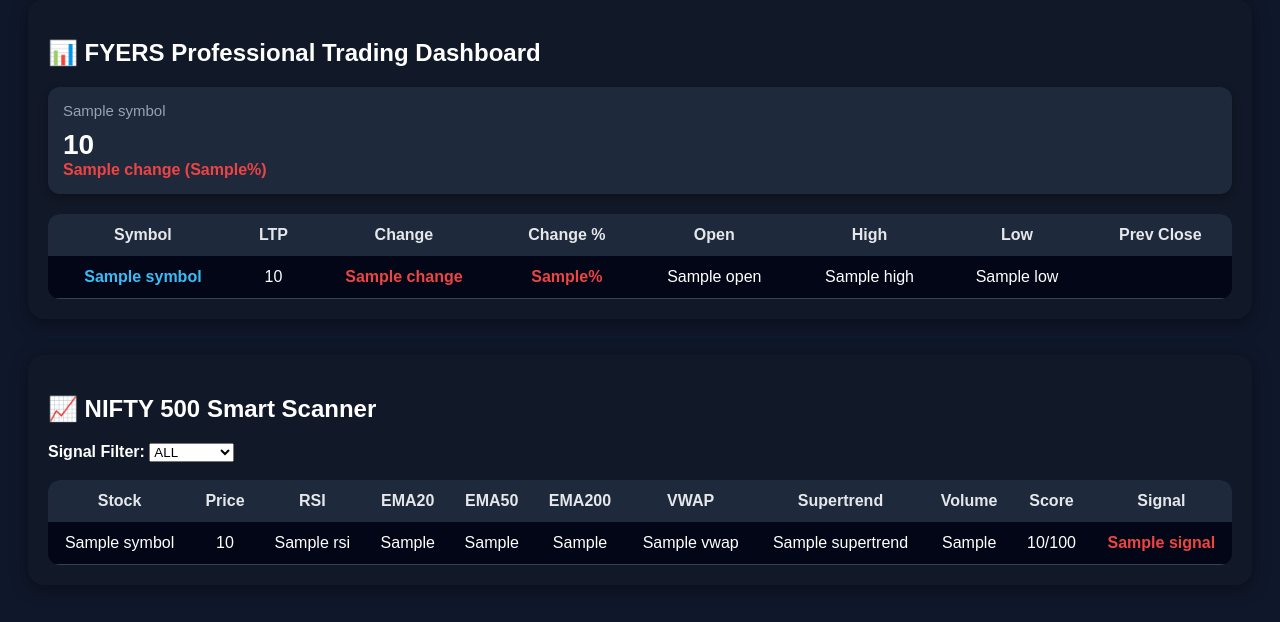
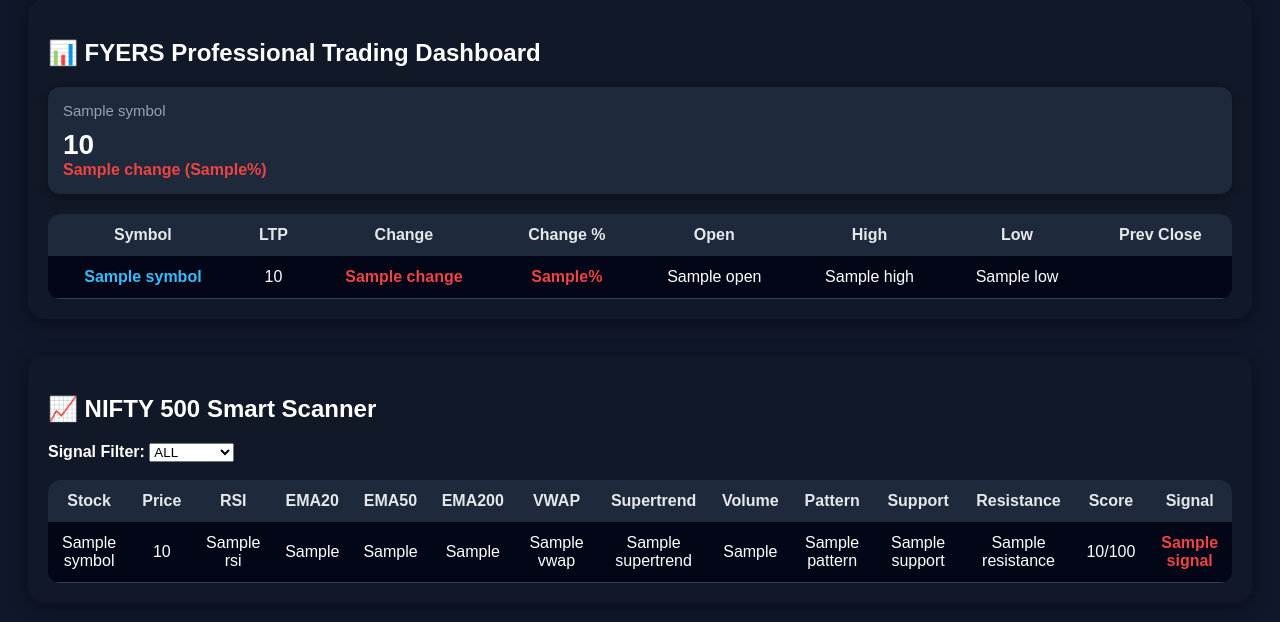
Before and after one commit to vkm10077/paradox, a Flask app: template templates/dashboard.html in a window 1280 px wide. Shown: the part 29-651 px from the top of the page. Run offline with Flask 3, Linux system fonts and the light colour scheme; the template is opened without the code that fills it: most values are stand-ins (such as "Sample title", 1, 10 or a date in 2020).

Commit message:
Add Pattern, Support, and Resistance columns to dashboard

```diff
--- a/templates/dashboard.html
+++ b/templates/dashboard.html
@@ -158,6 +158,9 @@
             <th>VWAP</th>
             <th>Supertrend</th>
             <th>Volume</th>
+            <th>Pattern</th>
+            <th>Support</th>
+            <th>Resistance</th>
             <th>Score</th>
             <th>Signal</th>
         </tr>
@@ -173,8 +176,10 @@
             <td>{{ stock.vwap }}</td>
             <td>{{ stock.supertrend }}</td>
             <td>{{ stock.volume_signal }}</td>
+            <td>{{ stock.pattern }}</td>
+            <td>{{ stock.support }}</td>
+            <td>{{ stock.resistance }}</td>
             <td>{{ stock.score }}/100</td>
-
             <td>
                 {% if "BUY" in stock.signal %}
                     <span class="green">{{ stock.signal }}</span>
```
